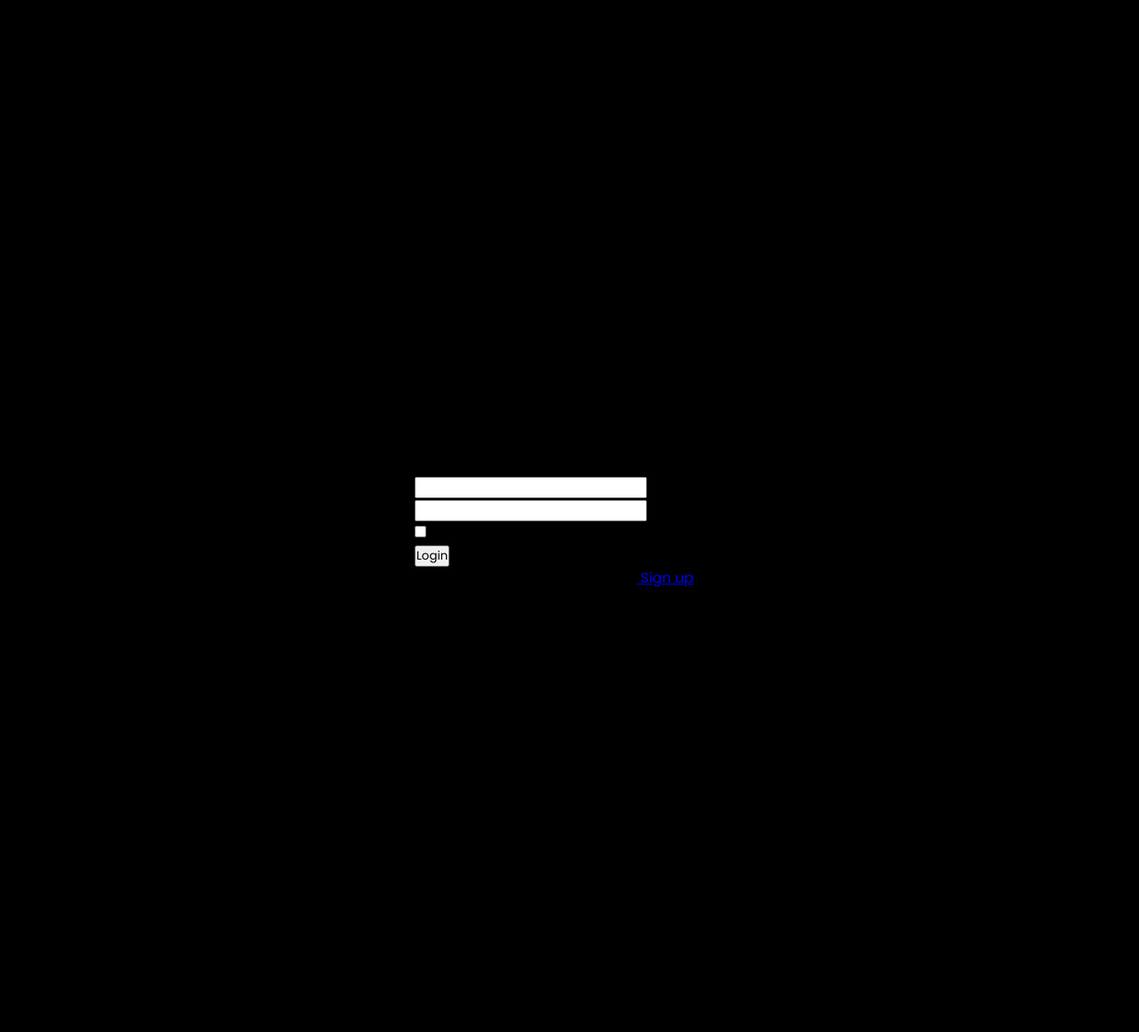
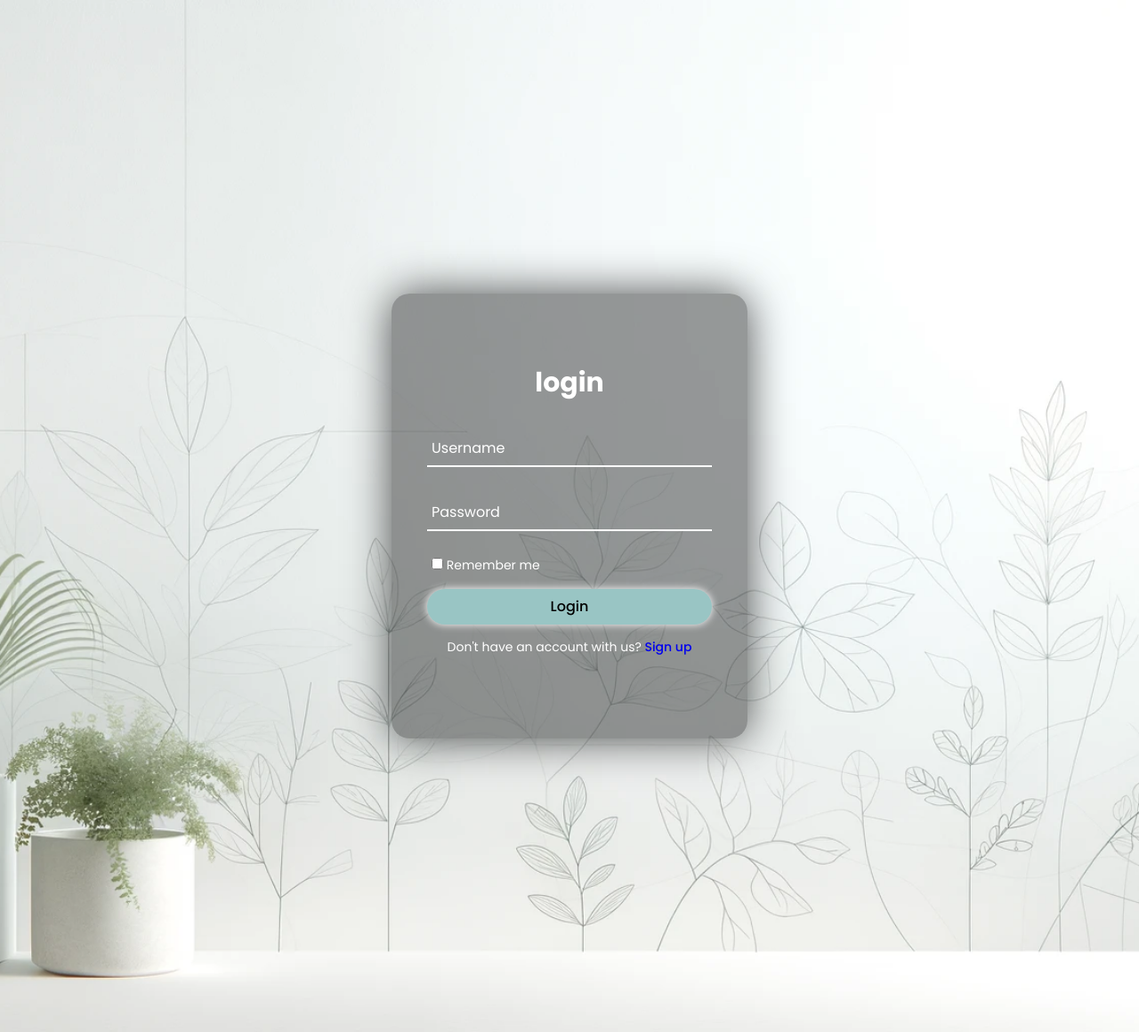
Before and after one commit to turbomoisty/okay_Bloomer, a Flask app: page / in a window 1280 px wide. Shown: the whole page at 89% size. Run offline with Flask 3, Linux system fonts and the light colour scheme.

Commit message:
almost finished with sign

```diff
--- a/OB/static/login_page.css
+++ b/OB/static/login_page.css
@@ -13,4 +13,125 @@ body{
     justify-content: center;
     align-items: center;
     min-height: 100vh;
-    background: #000;}
+    background: url('https://raw.githubusercontent.com/turbomoisty/okay_Bloomer/e0b3855fc1f67389ee3935a09e430b495fc2a2c9/OB/images/login_pageBckImg.png') no-repeat center center/cover;
+    background-size: cover;
+}
+
+.wrapper {
+    position: relative;
+    width: 400px;
+    height: 500px;
+    background: rgba(0,0,0,0.4);
+    box-shadow: 0 0 50px rgba(0,0,0,0.7);
+    border-radius: 20px;
+    padding: 40px;
+    overflow: hidden;
+    }
+
+.form-wrapper {
+    display: flex;
+    justify-content: center;
+    align-items: center;
+    width: 100%;
+    height: 100%;
+    transition: 1s ease-in-out;
+}
+
+.wrapper.active .form-wrapper.sign-in {
+    transform: translateY(-450px);
+}
+
+.wrapper .form-wrapper.sign-up{
+position: absolute;
+top: 450px;
+left: 0;
+}
+
+.wrapper.active .form-wrapper.sign-up {
+    transform: translateY(-450px);
+}
+
+h2 {
+    font-size: 30px;
+    color: #fff;
+    text-align:center;
+}
+
+.input-group {
+    position: relative;
+    margin: 30px 0;
+    border-bottom: 2px solid #fff;
+}
+
+.input-group label {
+    position: absolute;
+    top: 50%;
+    left: 5px;
+    transform: translateY(-50%);
+    font-size: 16px;
+    color: #fff;
+    pointer-events: none;
+    transition: 0.5s;
+}
+
+.input-group input {
+width: 320px;
+height: 40px;
+font-size: 16px;
+color: #fff;
+padding: 0 5px;
+background: transparent;
+border: none;
+outline: none;}
+
+.input-group input:focus~label,
+.input-group input:valid~label {
+top : -5px;
+}
+.remember {
+    margin: -5px 0 15px 5px;
+}
+
+.remember label{
+    color: #fff;
+    font-size: 14px;
+}
+
+.remember label input{
+    accent-color: #02f;
+}
+
+button {
+position: relative;
+width: 100%;
+height: 40px;
+background: #99c5c4;
+box-shadow: 0 0 10px #fff;
+font-size: 16px;
+color: #000;
+font-weight: 500;
+cursor: pointer;
+border-radius: 30px;
+border: none;
+outline: none;
+}
+
+.signUp-link {
+    font-size: 14px;
+    text-align: center;
+    margin: 15px 0;
+}
+
+.signUp-link p {
+    color: #fff
+}
+
+.signUp-link p a{
+    color: none;
+    text-decoration: none;
+    font-weight: 500;
+}
+
+.signUp-link p a:hover{
+    text-decoration: underline;
+}
--- a/OB/static/login_page.js
+++ b/OB/static/login_page.js
@@ -0,0 +1,11 @@
+const signInButtonLink = document.querySelector('.signInButton-link');
+const signUpButtonLink = document.querySelector('.signUpButton-link');
+const wrapper = document.querySelector('.wrapper');
+
+signUpButtonLink.addEventListener('click', () =>{
+    wrapper.classList.toggle('active');
+});
+
+signInButtonLink.addEventListener('click', () =>{
+    wrapper.classList.toggle('active');
+});
--- a/OB/templates/login_page.html
+++ b/OB/templates/login_page.html
@@ -8,6 +8,7 @@
 
 </head>
 <body>
+
     <div class="wrapper">
         <div class="form-wrapper sign-in">
             <form action="">
@@ -21,18 +22,46 @@
                     <label for="">Password</label>
                 </div>
                 <div class="remember">
-                    <label for=""><input type="checkbox"> Remember me</label>
+                    <label><input type="checkbox"> Remember me</label>
                 </div>
                 <button type="submit">Login</button>
                 <div class="signUp-link">
-                    <p> Don't have an account with us?<a href="#" class="signUpButton-link">
+                    <p> Don't have an account with us?<a href="#" class="signInButton-link">
                         Sign up</a>
+                    </p>
+                </div>
+            </form>
+        </div>
+
+        <div class="form-wrapper sign-up">
+            <form action="">
+                <h2>Sign Up</h2>
+                <div class="input-group">
+                    <input type="text" required>
+                    <label for="">Username</label>
+                </div>
+                <div class="input-group">
+                    <input type="email" required>
+                    <label for="">Email</label>
+                </div>
+                <div class="input-group">
+                    <input type="password" required>
+                    <label for="">Password</label>
+                </div>
+                <div class="remember">
+                    <label><input type="checkbox"> I forfeit all my rights and agree to the terms.</label>
+                </div>
+                <button type="submit">Sign up</button>
+                <div class="signUp-link">
+                    <p>Already have an account?<a href="#" class="signUpButton-link">
+                        Sign in</a>
                     </p>
                 </div>
             </form>
         </div>
     </div>
 
+
     <script src="{{url_for ('static', filename='login_page.js')}}"></script>
 </body>
 </html>
```
